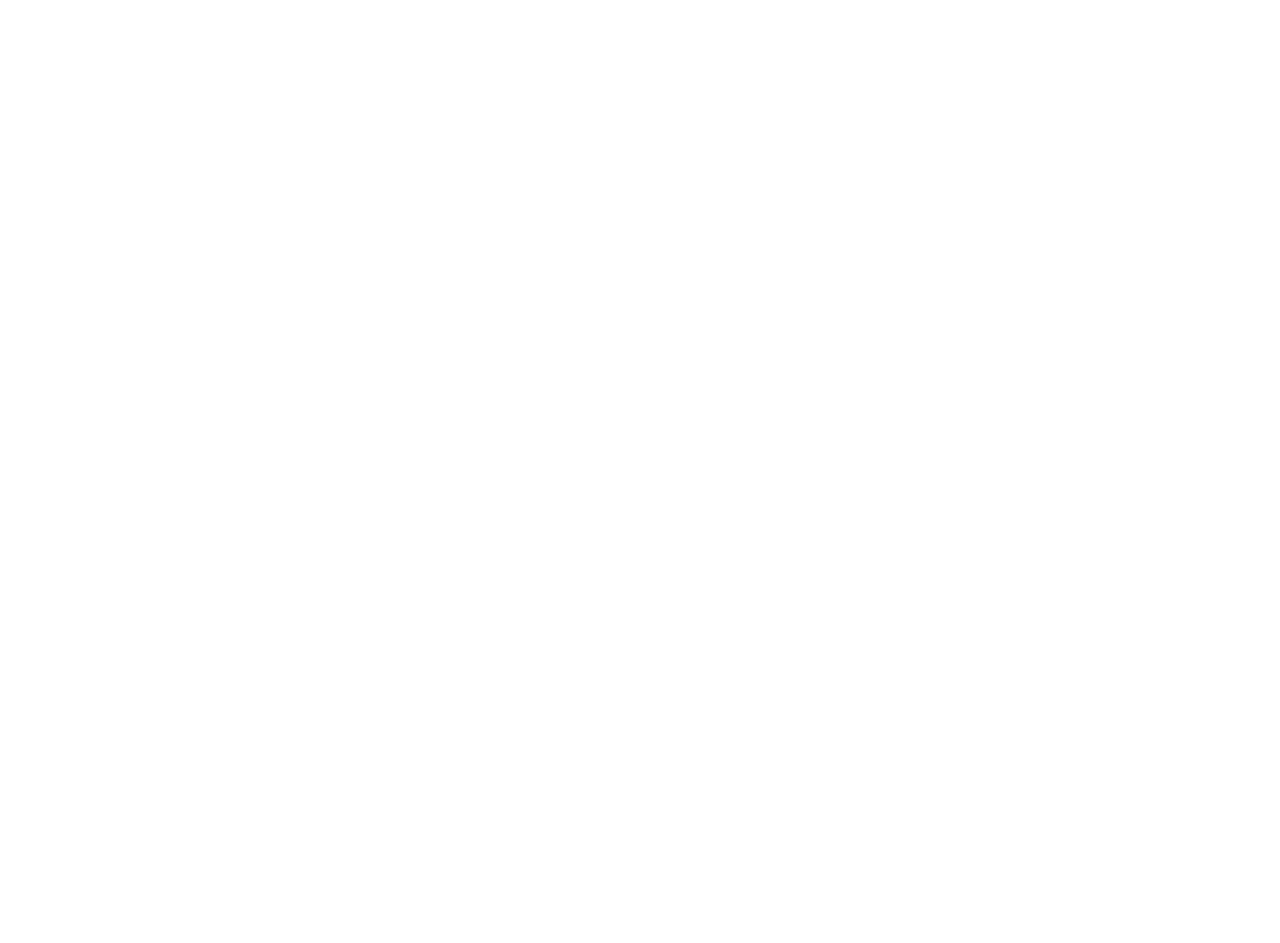
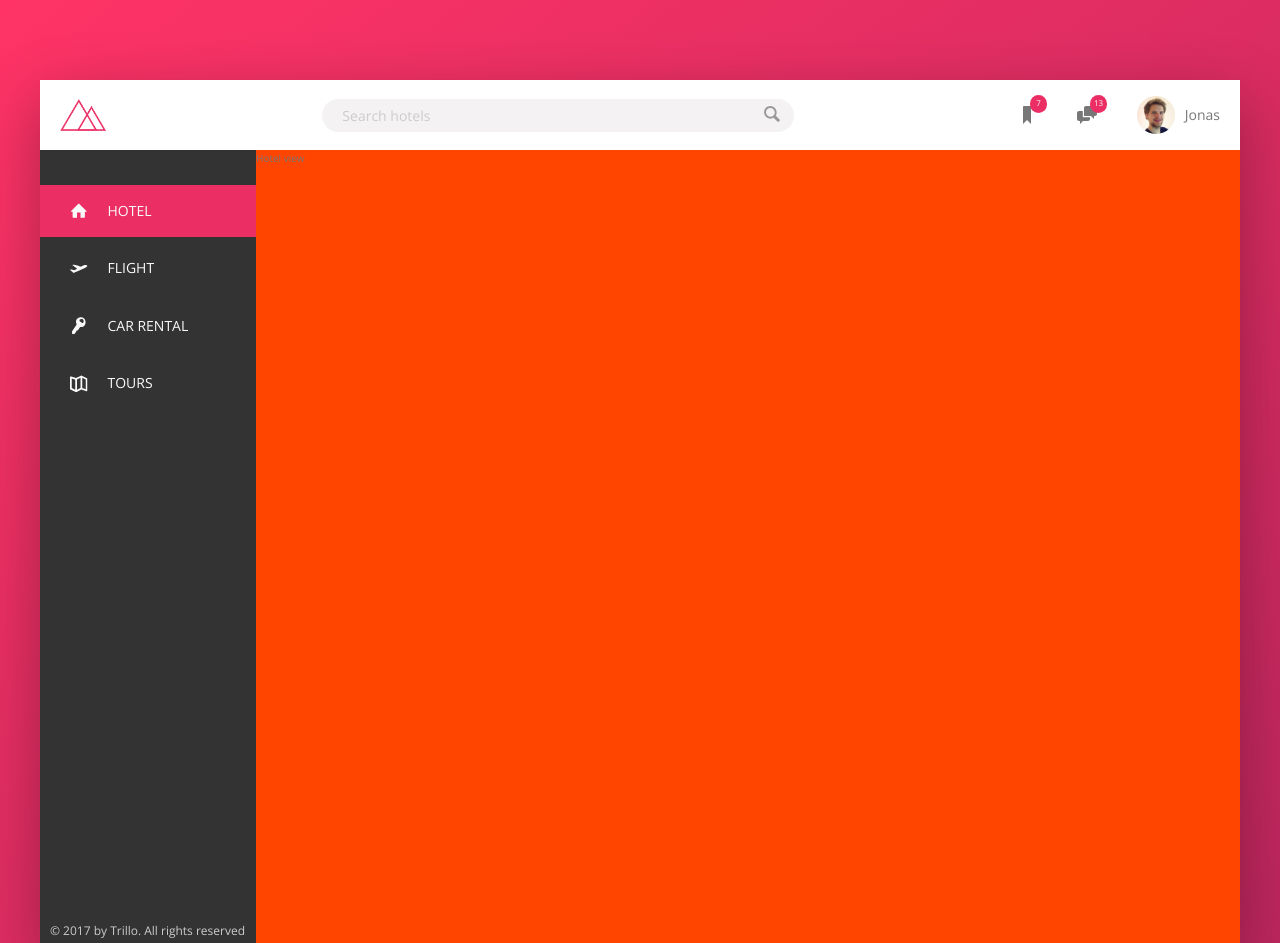
Before and after one commit to blchelle/trillo, a website: page index.html in a window 1280 px wide. Shown: the top 943 px of the page. Before the commit the page ends 800 px from the top, so only its background shows below. Drawn offline with nearby package versions, Linux system fonts and the light colour scheme.

Commit message:
Created header and sidebar navigation

```diff
--- a/index.html
+++ b/index.html
@@ -1,16 +1,89 @@
 <!DOCTYPE html>
 <html lang="en">
-    <head>
-        <meta charset="UTF-8">
-        <meta name="viewport" content="width=device-width, initial-scale=1.0">
+	<head>
+		<meta charset="UTF-8" />
+		<meta name="viewport" content="width=device-width, initial-scale=1.0" />
 
-        <link href="https://fonts.googleapis.com/css?family=Open+Sans:300,400,600" rel="stylesheet">
-        <link rel="stylesheet" href="css/style.css">
-        <link rel="shortcut icon" type="image/png" href="img/favicon.png">
+		<link href="https://fonts.googleapis.com/css?family=Open+Sans:300,400,600" rel="stylesheet" />
+		<link rel="stylesheet" href="css/style.css" />
+		<link rel="shortcut icon" type="image/png" href="img/favicon.png" />
 
-        <title>trillo &mdash; Your all-in-one booking app</title>
-    </head>
-    <body>
+		<title>Trillo &mdash; Your all-in-one booking app</title>
+	</head>
+	<body>
+		<div class="container">
+			<header class="header">
+				<img src="img/logo.png" alt="trillo logo" class="logo" />
+				<form action="#" class="search">
+					<input type="text" class="search__input" placeholder="Search hotels" />
+					<button class="search__button">
+						<svg class="search__icon">
+							<use xlink:href="img/sprite.svg#icon-magnifying-glass"></use>
+						</svg>
+					</button>
+				</form>
+				<nav class="user-nav">
+					<div class="user-nav__icon-box">
+						<svg class="user-nav__icon">
+							<use xlink:href="img/sprite.svg#icon-bookmark"></use>
+						</svg>
+						<span class="user-nav__notification">7</span>
+					</div>
+					<div class="user-nav__icon-box">
+						<svg class="user-nav__icon">
+							<use xlink:href="img/sprite.svg#icon-chat"></use>
+						</svg>
+						<span class="user-nav__notification">13</span>
+					</div>
+					<div class="user-nav__user">
+						<img src="img/user.jpg" alt="User user-nav__user-photo" class="user-nav__user-photo" />
+						<span class="user-nav__user-name">Jonas</span>
+					</div>
+				</nav>
+			</header>
+			<div class="content">
+				<nav class="sidebar">
+					<ul class="side-nav">
+						<li class="side-nav__item">
+							<a href="#" class="side-nav__link">
+								<svg class="side-nav__icon">
+									<use xlink:href="img/sprite.svg#icon-home"></use>
+								</svg>
+								<span>Hotel</span>
+							</a>
+						</li>
+						<li class="side-nav__item">
+							<a href="#" class="side-nav__link">
+								<svg class="side-nav__icon">
+									<use xlink:href="img/sprite.svg#icon-aircraft-take-off"></use>
+								</svg>
+								<span>Flight</span>
+							</a>
+						</li>
+						<li class="side-nav__item">
+							<a href="#" class="side-nav__link">
+								<svg class="side-nav__icon">
+									<use xlink:href="img/sprite.svg#icon-key"></use>
+								</svg>
+								<span>Car Rental</span>
+							</a>
+						</li>
+						<li class="side-nav__item">
+							<a href="#" class="side-nav__link">
+								<svg class="side-nav__icon">
+									<use xlink:href="img/sprite.svg#icon-map"></use>
+								</svg>
+								<span>Tours</span>
+							</a>
+						</li>
+					</ul>
 
-    </body>
+					<div class="legal">
+						&copy; 2017 by Trillo. All rights reserved
+					</div>
+				</nav>
+				<main class="hotel-view">Hotel view</main>
+			</div>
+		</div>
+	</body>
 </html>
--- /dev/null
+++ b/sass/_base.scss
@@ -0,0 +1,61 @@
+/*
+COLORS
+
+Primary: #eb2f64
+Primary light: #FF3366
+Primary dark: #BA265D
+
+Grey light 1: #faf9f9
+Grey light 2: #f4f2f2
+Grey light 3: #f0eeee
+Grey light 4: #ccc
+
+Grey dark 1: #333
+Grey dark 2: #777
+Grey dark 3: #999
+
+*/
+:root {
+	--color-primary: #eb2f64;
+	--color-primary-light: #ff3366;
+	--color-primary-dark: #ba265d;
+
+	--color-grey-light-1: #faf9f9;
+	--color-grey-light-2: #f4f2f2;
+	--color-grey-light-3: #f0eeee;
+	--color-grey-light-4: #ccc;
+
+	--color-grey-dark-1: #333;
+	--color-grey-dark-2: #777;
+	--color-grey-dark-3: #999;
+
+	--shadow-dark: 0 2rem 6rem rgba(0, 0, 0, 0.3);
+}
+
+* {
+	margin: 0;
+	padding: 0;
+}
+
+*,
+*::before,
+*::after {
+	box-sizing: inherit;
+}
+
+html {
+	box-sizing: border-ebox;
+	font-size: 62.5%; // 1rem = 10px, 10px/16px = 62.5%
+}
+
+body {
+	background-image: linear-gradient(to right bottom, var(--color-primary-light), var(--color-primary-dark));
+	background-size: cover;
+	background-repeat: no-repeat;
+	color: var(--color-grey-dark-2);
+	font-family: 'Open Sans', sans-serif;
+	font-weight: 400;
+	line-height: 1.6;
+
+	min-height: 100vh;
+}
--- /dev/null
+++ b/sass/_components.scss
@@ -0,0 +1,172 @@
+/////////////////////////////////////////
+// LOGO
+.logo {
+	height: 3.25rem;
+	margin-left: 2rem;
+}
+/////////////////////////////////////////
+// SEARCH
+.search {
+	align-items: center;
+	display: flex;
+	flex: 0 0 40%;
+	justify-content: center;
+	&__input {
+		background-color: var(--color-grey-light-2);
+		border: none;
+		border-radius: 100px;
+		color: inherit;
+		font-family: inherit;
+		font-size: inherit;
+		margin-right: -3.25rem;
+		padding: 0.7rem 2rem;
+		transition: all 0.2s;
+		width: 90%;
+		&:focus {
+			background-color: var(--color-grey-light-3);
+			outline: none;
+			width: 100%;
+		}
+		&::-webkit-input-placeholder {
+			color: var(--color-grey-light-4);
+			font-weight: 100;
+		}
+	}
+	&__input:focus + &__button {
+		background-color: var(--color-grey-light-3);
+	}
+	&__button {
+		background-color: var(--color-grey-light-2);
+		border: none;
+		&:focus {
+			outline: none;
+		}
+		&:active {
+			transform: translateY(1px);
+		}
+	}
+	&__icon {
+		fill: var(--color-grey-dark-3);
+		height: 2rem;
+		width: 2rem;
+	}
+}
+/////////////////////////////////////////
+// USER NAVIGATION
+.user-nav {
+	align-items: center;
+	align-self: stretch;
+	display: flex;
+	justify-content: space-between;
+	& > * {
+		align-items: center;
+		cursor: pointer;
+		display: flex;
+		height: 100%;
+		padding: 0 2rem;
+		&:hover {
+			background-color: var(--color-grey-light-2);
+		}
+	}
+	&__icon-box {
+		position: relative;
+	}
+	&__icon {
+		fill: var(--color-grey-dark-2);
+		height: 2rem;
+		width: 2rem;
+	}
+	&__notification {
+		align-items: center;
+		background-color: var(--color-primary);
+		border-radius: 50%;
+		color: var(--color-grey-light-1);
+		display: flex;
+		font-size: 0.8rem;
+		height: 1.75rem;
+		justify-content: center;
+		position: absolute;
+		right: 1rem;
+		top: 1.5rem;
+		width: 1.75rem;
+	}
+	&__user {
+	}
+	&__user-photo {
+		margin-right: 1rem;
+		border-radius: 50%;
+		height: 3.75rem;
+	}
+	&__user-name {
+	}
+}
+
+/////////////////////////////////////////
+// SIDE NAVIGATION
+.side-nav {
+	--icon-side-length: 1.75rem;
+
+	font-size: 1.4rem;
+	list-style: none;
+	margin-top: 3.5rem;
+
+	li:first-of-type {
+		background-color: var(--color-primary);
+	}
+
+	&__item {
+		position: relative;
+		&:not(:last-child) {
+			margin-bottom: 0.5rem;
+		}
+
+		&:active::before {
+			background-color: var(--color-primary-light);
+		}
+
+		&::before {
+			content: '';
+			position: absolute;
+			top: 0;
+			left: 0;
+			height: 100%;
+			background-color: var(--color-primary);
+			width: 3px;
+			transform: scaleY(0);
+			transition: transform 0.2s, width 0.2s ease-in 0.2s, background-color 0.1s;
+		}
+		&:hover::before {
+			transform: scaleY(1);
+			width: 100%;
+		}
+	}
+
+	&__link:link,
+	&__link:visited {
+		z-index: 1;
+		position: relative;
+		display: block;
+		color: var(--color-grey-light-1);
+		padding: 1.5rem 3rem;
+		text-decoration: none;
+		text-transform: uppercase;
+		display: flex;
+		align-items: center;
+	}
+
+	&__link:hover {
+	}
+
+	&__icon {
+		fill: currentColor;
+		margin-right: 2rem;
+		width: var(--icon-side-length);
+		height: var(--icon-side-length);
+	}
+}
+
+.legal {
+	margin: 0 1rem 1rem 1rem;
+	font-size: 1.2rem;
+	color: var(--color-grey-light-4);
+}
--- /dev/null
+++ b/sass/_layout.scss
@@ -0,0 +1,36 @@
+.container {
+	background-color: var(--color-grey-light-2);
+	box-shadow: var(--shadow-dark);
+	max-width: 120rem;
+	margin: 8rem auto;
+
+	min-height: 50rem;
+}
+
+.header {
+	background-color: #fff;
+	border-bottom: var(--color-grey-light-2);
+	height: 7rem;
+	font-size: 1.4rem;
+	display: flex;
+	align-items: center;
+	justify-content: space-between;
+}
+
+.content {
+	display: flex;
+}
+
+.sidebar {
+	background-color: var(--color-grey-dark-1);
+	flex: 0 0 18%;
+	display: flex;
+	flex-direction: column;
+	justify-content: space-between;
+}
+
+.hotel-view {
+	background-color: orangered;
+	flex: 1 0 0;
+	height: 80rem;
+}
--- a/sass/main.scss
+++ b/sass/main.scss
@@ -1,17 +1,3 @@
-/*
-COLORS
-
-Primary: #eb2f64
-Primary light: #FF3366
-Primary dark: #BA265D
-
-Grey light 1: #faf9f9
-Grey light 2: #f4f2f2
-Grey light 3: #f0eeee
-Grey light 4: #ccc
-
-Grey dark 1: #333
-Grey dark 2: #777
-Grey dark 3: #999
-
-*/
+@import 'base';
+@import 'components';
+@import 'layout';
```
Also changed, not shown: css/style.css.
